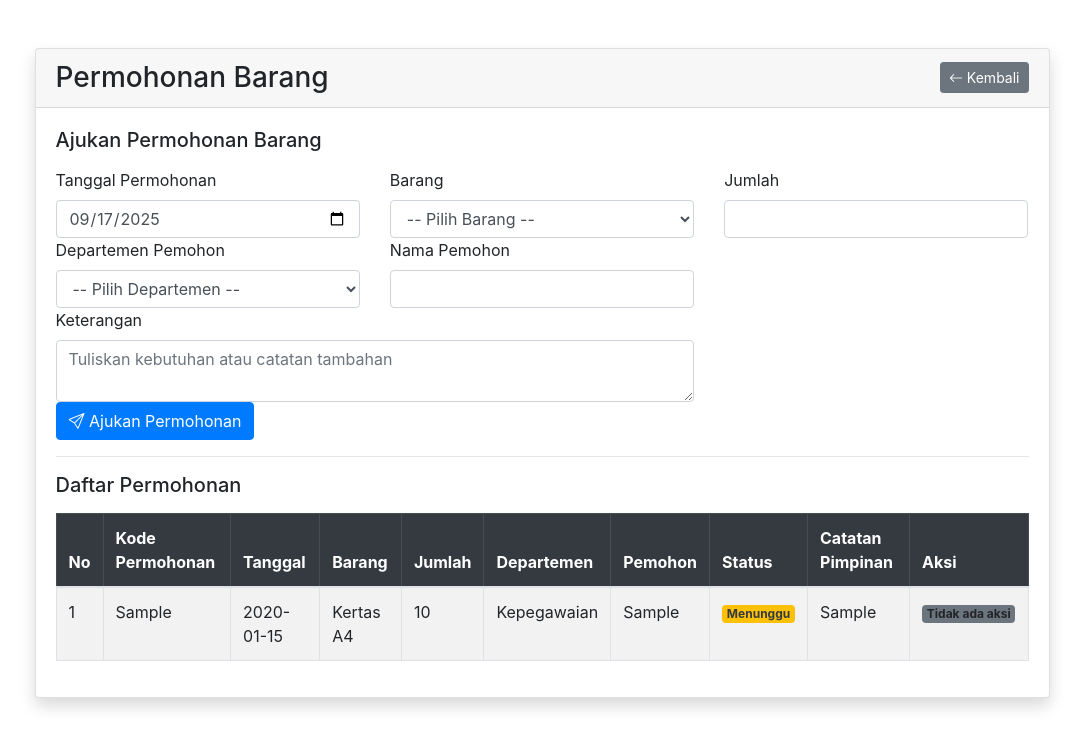
After one commit to maowgitlab/earsip, a PHP site: page /permohonan_barang.php in a window 1280 px wide. The commit adds this page. Shown: the top 748 px of the page, without its empty margins (98-1182 px from the left). Run offline with PHP 8.4, Linux system fonts and the light colour scheme; a user stored in the database is signed in; data comes from the database, SQL or seed files in the repository; both versions use the stored data as it was after the commit; tables that the repository leaves empty hold one stand-in row (values such as "Sample post").

Commit message:
Tambah alur permohonan dan penyerahan barang

```diff
--- a/inventaris.php
+++ b/inventaris.php
@@ -91,6 +91,7 @@ if (!isset($_SESSION['username']) || $_SESSION['username'] != 'kadisdag') {
                         <div class="button-group">
                             <a href="menu.php" class="btn btn-secondary"><i class="bi bi-arrow-left"></i> Kembali ke Menu</a>
                             <a href="tambah_barang.php" class="btn btn-primary"><i class="bi bi-plus"></i> Tambah Barang</a>
+                            <a href="permohonan_barang.php" class="btn btn-info"><i class="bi bi-journal-plus"></i> Permohonan Barang</a>
                             <div class="dropdown">
                                 <button class="btn btn-success dropdown-toggle" id="dropdownLaporan">
                                     <i class="bi bi-file-earmark-text"></i> Laporan
--- /dev/null
+++ b/permohonan_barang.php
@@ -0,0 +1,262 @@
+<?php
+session_start();
+include "config/koneksi.php";
+
+if (!isset($_SESSION['username'])) {
+    header('location:index.php');
+    exit();
+}
+
+$username = $_SESSION['username'];
+
+if ($_SERVER['REQUEST_METHOD'] === 'POST') {
+    if (isset($_POST['form_type']) && $_POST['form_type'] === 'permohonan') {
+        $id_barang = mysqli_real_escape_string($koneksi, $_POST['id_barang']);
+        $jumlah = (int)$_POST['jumlah'];
+        $id_departemen = mysqli_real_escape_string($koneksi, $_POST['id_departemen']);
+        $pemohon = mysqli_real_escape_string($koneksi, trim($_POST['pemohon']));
+        $keterangan = mysqli_real_escape_string($koneksi, trim($_POST['keterangan']));
+        $tanggal_permohonan = !empty($_POST['tanggal_permohonan']) ? mysqli_real_escape_string($koneksi, $_POST['tanggal_permohonan']) : date('Y-m-d');
+
+        if ($jumlah <= 0 || empty($pemohon)) {
+            $_SESSION['flash'] = ['type' => 'danger', 'message' => 'Jumlah dan nama pemohon wajib diisi dengan benar.'];
+            header('Location: permohonan_barang.php');
+            exit();
+        }
+
+        $barang_query = mysqli_query($koneksi, "SELECT id_barang FROM tbl_barang WHERE id_barang = '$id_barang'");
+        $departemen_query = mysqli_query($koneksi, "SELECT id_departemen FROM tbl_departemen WHERE id_departemen = '$id_departemen'");
+
+        if (!$barang_query || mysqli_num_rows($barang_query) === 0 || !$departemen_query || mysqli_num_rows($departemen_query) === 0) {
+            $_SESSION['flash'] = ['type' => 'danger', 'message' => 'Barang atau departemen tidak ditemukan.'];
+            header('Location: permohonan_barang.php');
+            exit();
+        }
+
+        $max_query = mysqli_query($koneksi, "SELECT MAX(id_permintaan) AS max_id FROM tbl_permintaan_barang");
+        $max_data = mysqli_fetch_array($max_query);
+        $next_id = (int)($max_data['max_id'] ?? 0) + 1;
+        $kode_permintaan = 'PB-' . date('Ymd', strtotime($tanggal_permohonan)) . '-' . str_pad((string)$next_id, 4, '0', STR_PAD_LEFT);
+
+        $insert_query = "INSERT INTO tbl_permintaan_barang (kode_permintaan, id_barang, jumlah, id_departemen, pemohon, keterangan, status, tanggal_permohonan)
+                         VALUES ('$kode_permintaan', '$id_barang', '$jumlah', '$id_departemen', '$pemohon', '$keterangan', 'menunggu', '$tanggal_permohonan')";
+
+        if (mysqli_query($koneksi, $insert_query)) {
+            $_SESSION['flash'] = ['type' => 'success', 'message' => 'Permohonan barang berhasil ditambahkan.'];
+        } else {
+            $_SESSION['flash'] = ['type' => 'danger', 'message' => 'Gagal menyimpan permohonan barang.'];
+        }
+
+        header('Location: permohonan_barang.php');
+        exit();
+    }
+
+    if (isset($_POST['form_type']) && $_POST['form_type'] === 'persetujuan') {
+        if ($username !== 'kadisdag') {
+            $_SESSION['flash'] = ['type' => 'danger', 'message' => 'Anda tidak memiliki akses untuk melakukan persetujuan.'];
+            header('Location: permohonan_barang.php');
+            exit();
+        }
+
+        $id_permintaan = mysqli_real_escape_string($koneksi, $_POST['id_permintaan']);
+        $action = $_POST['action'] ?? '';
+        $catatan = mysqli_real_escape_string($koneksi, trim($_POST['catatan'] ?? ''));
+
+        $status_map = [
+            'approve' => 'disetujui',
+            'reject' => 'ditolak',
+        ];
+
+        if (!isset($status_map[$action])) {
+            $_SESSION['flash'] = ['type' => 'danger', 'message' => 'Aksi persetujuan tidak dikenal.'];
+            header('Location: permohonan_barang.php');
+            exit();
+        }
+
+        $status_baru = $status_map[$action];
+        $tanggal_persetujuan = date('Y-m-d');
+
+        $update_query = "UPDATE tbl_permintaan_barang
+                          SET status = '$status_baru', catatan_pimpinan = '$catatan', tanggal_persetujuan = '$tanggal_persetujuan', pimpinan = '$username'
+                          WHERE id_permintaan = '$id_permintaan'";
+
+        if (mysqli_query($koneksi, $update_query)) {
+            $message = $status_baru === 'disetujui' ? 'Permohonan barang telah disetujui.' : 'Permohonan barang telah ditolak.';
+            $_SESSION['flash'] = ['type' => 'success', 'message' => $message];
+        } else {
+            $_SESSION['flash'] = ['type' => 'danger', 'message' => 'Terjadi kesalahan saat menyimpan persetujuan.'];
+        }
+
+        header('Location: permohonan_barang.php');
+        exit();
+    }
+}
+
+$permohonan_query = "
+    SELECT p.*, b.nama_barang, b.jenis_barang, d.nama_departemen, pen.id_penyerahan, pen.tanggal_penyerahan, pen.diserahkan_oleh, pen.diterima_oleh
+    FROM tbl_permintaan_barang p
+    JOIN tbl_barang b ON p.id_barang = b.id_barang
+    JOIN tbl_departemen d ON p.id_departemen = d.id_departemen
+    LEFT JOIN tbl_penyerahan_barang pen ON pen.id_permintaan = p.id_permintaan
+    ORDER BY p.tanggal_permohonan DESC, p.id_permintaan DESC";
+$permohonan_result = mysqli_query($koneksi, $permohonan_query);
+
+$barang_options = mysqli_query($koneksi, "SELECT id_barang, nama_barang FROM tbl_barang ORDER BY nama_barang");
+$departemen_options = mysqli_query($koneksi, "SELECT id_departemen, nama_departemen FROM tbl_departemen ORDER BY nama_departemen");
+
+function getStatusBadge(string $status): string
+{
+    switch ($status) {
+        case 'disetujui':
+            return '<span class="badge bg-success">Disetujui</span>';
+        case 'ditolak':
+            return '<span class="badge bg-danger">Ditolak</span>';
+        case 'selesai':
+            return '<span class="badge bg-primary">Selesai</span>';
+        default:
+            return '<span class="badge bg-warning text-dark">Menunggu</span>';
+    }
+}
+?>
+<!doctype html>
+<html lang="en">
+<head>
+    <meta charset="utf-8">
+    <meta name="viewport" content="width=device-width, initial-scale=1, shrink-to-fit=no">
+    <link rel="stylesheet" href="assets/css/bootstrap.min.css">
+    <link rel="stylesheet" href="https://cdn.jsdelivr.net/npm/bootstrap-icons@1.11.3/font/bootstrap-icons.min.css">
+    <title>E-Inventarsip | Permohonan Barang</title>
+    <style>
+        .table-responsive { max-height: 500px; overflow-y: auto; }
+        .form-inline-actions { display: flex; gap: 8px; align-items: center; }
+        .form-inline-actions input[type="text"] { max-width: 220px; }
+    </style>
+</head>
+<body>
+    <div class="container">
+        <div class="row mt-5">
+            <div class="col-lg-11 mx-auto">
+                <div class="card shadow rounded">
+                    <div class="card-header d-flex justify-content-between align-items-center">
+                        <h3 class="mb-0">Permohonan Barang</h3>
+                        <a href="inventaris.php" class="btn btn-secondary btn-sm"><i class="bi bi-arrow-left"></i> Kembali</a>
+                    </div>
+                    <div class="card-body">
+                        <?php if (!empty($_SESSION['flash'])) : ?>
+                            <div class="alert alert-<?php echo $_SESSION['flash']['type']; ?> alert-dismissible fade show" role="alert">
+                                <?php echo htmlspecialchars($_SESSION['flash']['message']); ?>
+                                <button type="button" class="btn-close" data-bs-dismiss="alert" aria-label="Close"></button>
+                            </div>
+                            <?php unset($_SESSION['flash']); ?>
+                        <?php endif; ?>
+
+                        <h5 class="mb-3">Ajukan Permohonan Barang</h5>
+                        <form method="POST" class="row g-3">
+                            <input type="hidden" name="form_type" value="permohonan">
+                            <div class="col-md-4">
+                                <label class="form-label">Tanggal Permohonan</label>
+                                <input type="date" name="tanggal_permohonan" class="form-control" value="<?php echo date('Y-m-d'); ?>" required>
+                            </div>
+                            <div class="col-md-4">
+                                <label class="form-label">Barang</label>
+                                <select name="id_barang" class="form-control" required>
+                                    <option value="">-- Pilih Barang --</option>
+                                    <?php while ($barang = mysqli_fetch_array($barang_options)) : ?>
+                                        <option value="<?php echo $barang['id_barang']; ?>"><?php echo htmlspecialchars($barang['nama_barang']); ?></option>
+                                    <?php endwhile; ?>
+                                </select>
+                            </div>
+                            <div class="col-md-4">
+                                <label class="form-label">Jumlah</label>
+                                <input type="number" name="jumlah" class="form-control" min="1" required>
+                            </div>
+                            <div class="col-md-4">
+                                <label class="form-label">Departemen Pemohon</label>
+                                <select name="id_departemen" class="form-control" required>
+                                    <option value="">-- Pilih Departemen --</option>
+                                    <?php while ($departemen = mysqli_fetch_array($departemen_options)) : ?>
+                                        <option value="<?php echo $departemen['id_departemen']; ?>"><?php echo htmlspecialchars($departemen['nama_departemen']); ?></option>
+                                    <?php endwhile; ?>
+                                </select>
+                            </div>
+                            <div class="col-md-4">
+                                <label class="form-label">Nama Pemohon</label>
+                                <input type="text" name="pemohon" class="form-control" required>
+                            </div>
+                            <div class="col-md-8">
+                                <label class="form-label">Keterangan</label>
+                                <textarea name="keterangan" class="form-control" rows="2" placeholder="Tuliskan kebutuhan atau catatan tambahan"></textarea>
+                            </div>
+                            <div class="col-12">
+                                <button type="submit" class="btn btn-primary"><i class="bi bi-send"></i> Ajukan Permohonan</button>
+                            </div>
+                        </form>
+                        <hr>
+                        <h5 class="mb-3">Daftar Permohonan</h5>
+                        <div class="table-responsive">
+                            <table class="table table-bordered table-striped align-middle">
+                                <thead class="table-dark">
+                                    <tr>
+                                        <th>No</th>
+                                        <th>Kode Permohonan</th>
+                                        <th>Tanggal</th>
+                                        <th>Barang</th>
+                                        <th>Jumlah</th>
+                                        <th>Departemen</th>
+                                        <th>Pemohon</th>
+                                        <th>Status</th>
+                                        <th>Catatan Pimpinan</th>
+                                        <th>Aksi</th>
+                                    </tr>
+                                </thead>
+                                <tbody>
+                                    <?php
+                                    $no = 1;
+                                    while ($row = mysqli_fetch_array($permohonan_result)) :
+                                        ?>
+                                        <tr>
+                                            <td><?php echo $no++; ?></td>
+                                            <td><?php echo htmlspecialchars($row['kode_permintaan']); ?></td>
+                                            <td><?php echo htmlspecialchars($row['tanggal_permohonan']); ?></td>
+                                            <td><?php echo htmlspecialchars($row['nama_barang']); ?></td>
+                                            <td><?php echo htmlspecialchars($row['jumlah']); ?></td>
+                                            <td><?php echo htmlspecialchars($row['nama_departemen']); ?></td>
+                                            <td><?php echo htmlspecialchars($row['pemohon']); ?></td>
+                                            <td><?php echo getStatusBadge($row['status']); ?></td>
+                                            <td><?php echo htmlspecialchars($row['catatan_pimpinan'] ?? '-'); ?></td>
+                                            <td>
+                                                <?php if ($row['status'] === 'menunggu' && $username === 'kadisdag') : ?>
+                                                    <form method="POST" class="form-inline-actions">
+                                                        <input type="hidden" name="form_type" value="persetujuan">
+                                                        <input type="hidden" name="id_permintaan" value="<?php echo $row['id_permintaan']; ?>">
+                                                        <input type="text" name="catatan" class="form-control form-control-sm" placeholder="Catatan (opsional)">
+                                                        <button type="submit" name="action" value="approve" class="btn btn-success btn-sm"><i class="bi bi-check2"></i> Setujui</button>
+                                                        <button type="submit" name="action" value="reject" class="btn btn-danger btn-sm"><i class="bi bi-x"></i> Tolak</button>
+                                                    </form>
+                                                <?php elseif ($row['status'] === 'disetujui') : ?>
+                                                    <?php if (!empty($row['id_penyerahan'])) : ?>
+                                                        <a href="cetak_tanda_terima.php?id=<?php echo $row['id_penyerahan']; ?>" class="btn btn-outline-primary btn-sm" target="_blank"><i class="bi bi-printer"></i> Cetak Tanda Terima</a>
+                                                    <?php elseif ($username === 'kadisdag') : ?>
+                                                        <a href="penyerahan_barang.php?id=<?php echo $row['id_permintaan']; ?>" class="btn btn-primary btn-sm"><i class="bi bi-box-arrow-down"></i> Proses Penyerahan</a>
+                                                    <?php else : ?>
+                                                        <span class="badge bg-info text-dark">Menunggu Penyerahan</span>
+                                                    <?php endif; ?>
+                                                <?php elseif ($row['status'] === 'selesai') : ?>
+                                                    <a href="cetak_tanda_terima.php?id=<?php echo $row['id_penyerahan']; ?>" class="btn btn-outline-primary btn-sm" target="_blank"><i class="bi bi-printer"></i> Cetak Tanda Terima</a>
+                                                <?php else : ?>
+                                                    <span class="badge bg-secondary">Tidak ada aksi</span>
+                                                <?php endif; ?>
+                                            </td>
+                                        </tr>
+                                    <?php endwhile; ?>
+                                </tbody>
+                            </table>
+                        </div>
+                    </div>
+                </div>
+            </div>
+        </div>
+    </div>
+    <script src="assets/js/bootstrap.bundle.min.js"></script>
+</body>
+</html>
```
Also changed, not shown: cetak_permintaan_barang.php (+23 -14 lines), cetak_tanda_terima.php (added, +127 -0 lines), dbarsipp.sql (+48 -4 lines), penyerahan_barang.php (added, +151 -0 lines).
